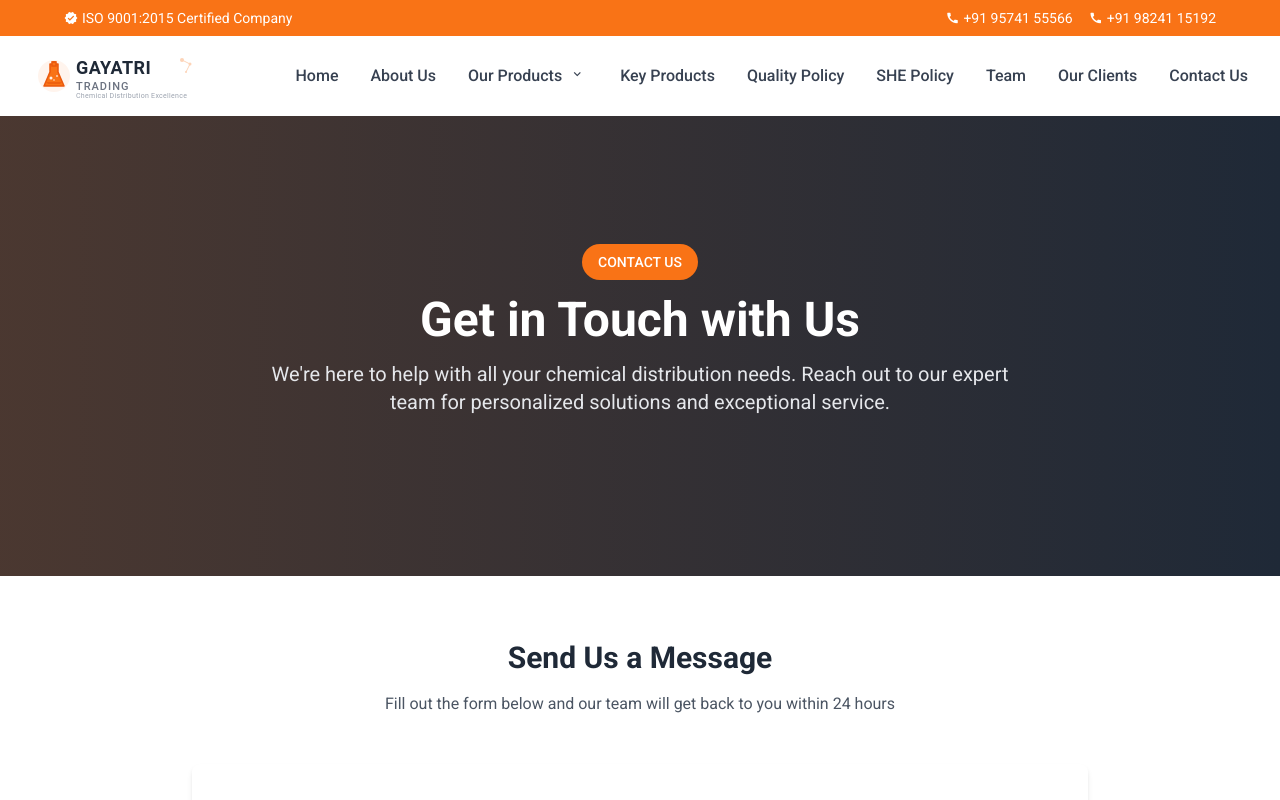
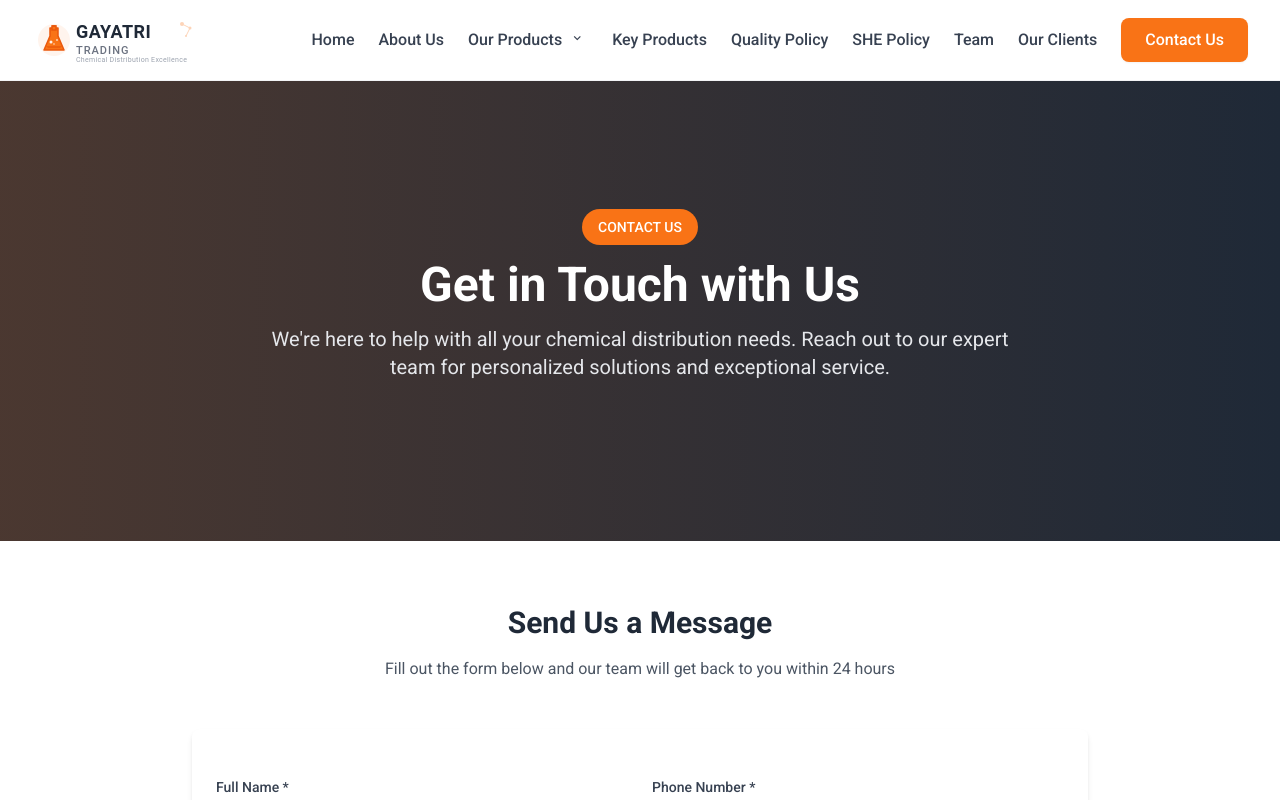
Before and after one commit to sharmahusky/gayatri-trading, a React (Vite) app: page /contact in a window 1280 px wide. Shown: the top 800 px of the page. Built offline with nearby package versions, Linux system fonts and the light colour scheme.

Commit message:
imprvoved styling

```diff
--- a/src/components/layout/Header.jsx
+++ b/src/components/layout/Header.jsx
@@ -15,38 +15,20 @@ const Header = () => {
   };
 
   return (
-    <header className="bg-white shadow-md">
-      {/* Top Bar */}
-      <div className="bg-primary-500 text-white py-2 px-4 sm:px-6 lg:px-8">
-        <div className="container-responsive flex justify-between items-center text-sm">
-          <div className="icon-text">
-            <span className="material-icons text-sm align-middle mr-1">verified</span>
-            {companyInfo.certification}
-          </div>
-          <div className="icon-text space-x-4">
-            {companyInfo.contact.phones.map((phone, index) => (
-              <div key={index} className="icon-text">
-                <span className="material-icons text-sm align-middle mr-1">call</span>
-                {phone}
-              </div>
-            ))}
-          </div>
-        </div>
-      </div>
-
-      {/* Main Navigation */}
+    <header className="bg-white shadow-lg border-b border-secondary-100">
+      {/* Main Navigation - Enhanced styling for single-row layout */}
       <nav className="container-responsive py-4 flex justify-between items-center">
-        {/* Logo */}
-        <Link to="/" className="icon-text">
+        {/* Logo Section - Enhanced for single-row layout */}
+          <Link to="/" className="icon-text group">
             <img
               alt={`${companyInfo.name} Logo`}
-            className="h-12"
+              className="h-12 transition-transform duration-200 group-hover:scale-105"
               src={companyInfo.logo}
             />
           </Link>
 
-        {/* Desktop Navigation */}
-        <div className="hidden md:flex items-center space-x-8">
+        {/* Desktop Navigation - Enhanced styling */}
+        <div className="hidden md:flex items-center space-x-6">
           {navigationItems.map((item) => {
               if (item.type === 'dropdown') {
                 return (
@@ -90,6 +72,19 @@ const Header = () => {
                 );
               }
 
+              // Enhanced styling for Contact Us link
+              if (item.id === 'contact') {
+                return (
+                  <Link
+                    key={item.id}
+                    to={item.path}
+                    className="bg-primary-500 text-white px-6 py-2.5 rounded-lg font-medium hover:bg-primary-600 transition-colors duration-200 shadow-sm hover:shadow-md"
+                  >
+                    {item.label}
+                  </Link>
+                );
+              }
+
               return (
                 <Link
                   key={item.id}
@@ -102,37 +97,38 @@ const Header = () => {
             })}
         </div>
 
-        {/* Mobile Menu Button */}
+        {/* Mobile Menu Button - Enhanced styling */}
         <div className="md:hidden">
           <button
-            className="text-secondary-700 focus:outline-none"
+            className="text-secondary-700 hover:text-primary-500 focus:outline-none focus:text-primary-500 p-2 rounded-lg hover:bg-secondary-50 transition-colors duration-200"
             onClick={toggleMenu}
+            aria-label="Toggle navigation menu"
           >
-            <span className="material-icons">
+            <span className="material-icons text-2xl">
               {isMenuOpen ? 'close' : 'menu'}
             </span>
           </button>
         </div>
       </nav>
 
-      {/* Mobile Menu */}
+      {/* Mobile Menu - Enhanced styling */}
       {isMenuOpen && (
-        <div className="md:hidden bg-white border-t border-gray-200">
-          <div className="px-4 py-2 space-y-2">
+        <div className="md:hidden bg-white border-t border-secondary-200 shadow-lg">
+          <div className="container-responsive py-4 space-y-1">
             {navigationItems.map((item) => {
               if (item.type === 'dropdown') {
                 return (
                   <div key={item.id}>
-                    <div className="flex items-center justify-between">
+                    <div className="flex items-center justify-between py-2 px-3 rounded-lg hover:bg-secondary-50 transition-colors duration-200">
                       <Link
                         to={item.path}
-                        className="flex-1 py-2 text-secondary-700 hover:text-primary-500 font-medium"
+                        className="flex-1 text-secondary-700 hover:text-primary-500 font-medium"
                         onClick={() => setIsMenuOpen(false)}
                       >
                         {item.label}
                       </Link>
                       <button
-                        className="py-2 px-2 text-secondary-700 hover:text-primary-500 font-medium"
+                        className="p-1 text-secondary-700 hover:text-primary-500 font-medium rounded transition-colors duration-200"
                         onClick={toggleProductsDropdown}
                       >
                         <span className="material-icons text-sm">
@@ -141,12 +137,12 @@ const Header = () => {
                       </button>
                     </div>
                     {isProductsDropdownOpen && (
-                      <div className="pl-4 space-y-1">
+                      <div className="ml-4 mt-2 space-y-1 border-l-2 border-primary-100 pl-4">
                         {item.children.map((child) => (
                           <Link
                             key={child.id}
                             to={child.path}
-                            className="block py-1 text-secondary-600 hover:text-primary-500"
+                            className="block py-2 px-3 text-secondary-600 hover:text-primary-500 hover:bg-primary-50 rounded-lg transition-colors duration-200"
                             onClick={() => setIsMenuOpen(false)}
                           >
                             {child.label}
@@ -158,11 +154,25 @@ const Header = () => {
                 );
               }
 
+              // Enhanced styling for Contact Us link in mobile
+              if (item.id === 'contact') {
                 return (
                   <Link
                     key={item.id}
                     to={item.path}
-                  className="nav-link-mobile"
+                    className="block py-3 px-4 mt-2 bg-primary-500 text-white text-center font-medium rounded-lg hover:bg-primary-600 transition-colors duration-200 shadow-sm"
+                    onClick={() => setIsMenuOpen(false)}
+                  >
+                    {item.label}
+                  </Link>
+                );
+              }
+
+              return (
+                <Link
+                  key={item.id}
+                  to={item.path}
+                  className="block py-3 px-3 text-secondary-700 hover:text-primary-500 font-medium rounded-lg hover:bg-secondary-50 transition-colors duration-200"
                   onClick={() => setIsMenuOpen(false)}
                 >
                   {item.label}
--- a/src/data/navigation.js
+++ b/src/data/navigation.js
@@ -43,7 +43,7 @@ export const navigationItems = [
   {
     id: "key-products",
     label: "Key Products",
-    path: "/key-products",
+    path: "/#",
     type: "link"
   },
   {
--- a/src/pages/About.jsx
+++ b/src/pages/About.jsx
@@ -162,7 +162,8 @@ const About = () => {
         </div>
       </section>
 
-      {/* Call to Action Section */}
+      {/* Call to Action Section - Temporarily Hidden */}
+      {/*
       <section className="section-padding bg-primary-500 text-white">
         <div className="container-responsive text-center">
           <h2 className="text-3xl font-bold mb-4">Ready to Partner with Us?</h2>
@@ -184,6 +185,7 @@ const About = () => {
           </div>
         </div>
       </section>
+      */}
     </Layout>
   );
 };
--- a/src/pages/Home.jsx
+++ b/src/pages/Home.jsx
@@ -14,7 +14,7 @@ const Home = () => {
         }}
       >
         <div className="absolute inset-0 bg-black opacity-60"></div>
-        <div className="container-responsive py-32 md:py-48 text-center relative z-10">
+        <div className="container-responsive py-24 md:py-36 text-center relative z-10">
           <div className="inline-block bg-white text-primary-500 px-4 py-2 rounded-full text-sm font-medium mb-4">
             {companyInfo.hero.welcomeText}
           </div>
```
Lines whose indentation alone changed are shown as unchanged.
